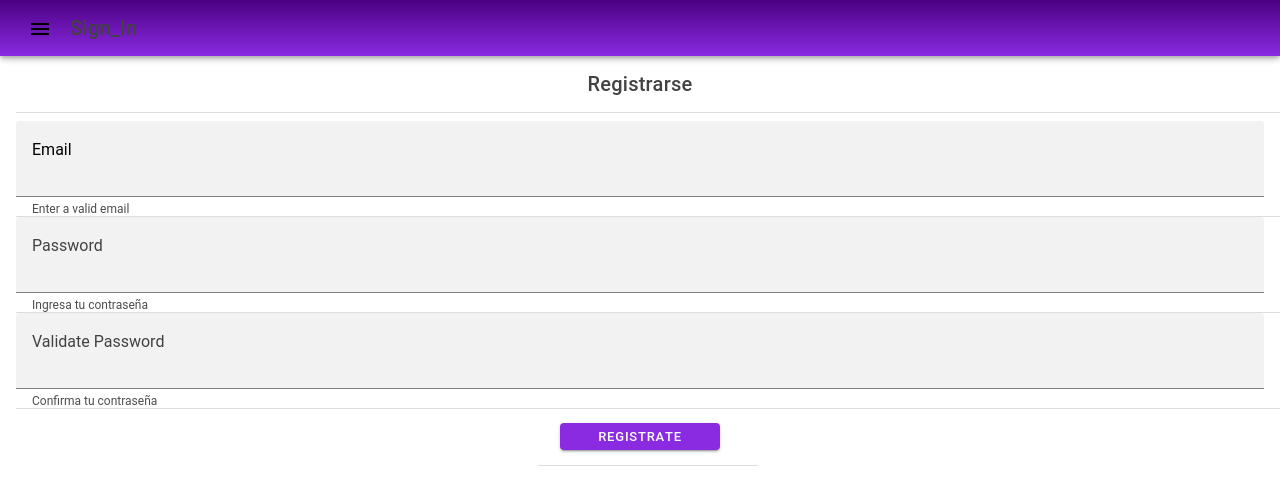
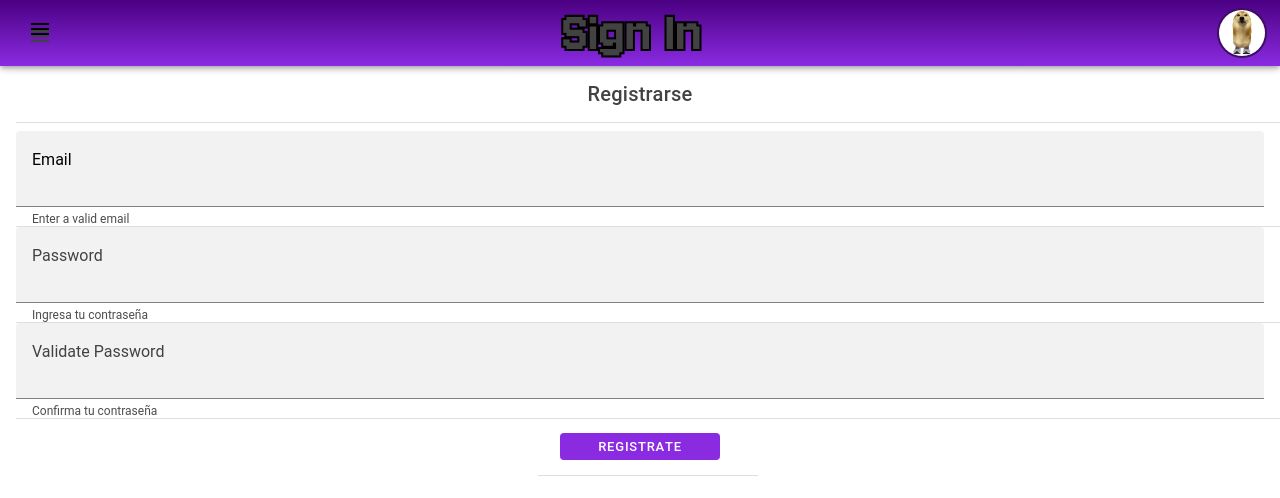
Before and after one commit to VicenteESCa/EntregaParcial2-INGWEB-Mobile, a React (Vite) app: page /sign_in in a window 1280 px wide. Shown: the top 498 px of the page. Built offline with nearby package versions, Linux system fonts and the light colour scheme.

Commit message:
movi todo lo que es toolbar a un componente, agrege titulos y una imagen de un perro chistoso

```diff
--- /dev/null
+++ b/src/components/My_Toolbar.tsx
@@ -0,0 +1,21 @@
+import React, { PropsWithChildren } from 'react';
+import {IonText, IonItem, IonHeader, IonMenu, IonToolbar, IonTitle, IonContent, IonPage, IonButton,IonButtons, IonMenuButton, IonList, IonLabel, IonMenuToggle } from '@ionic/react'
+import '../theme/My_Toolbar.css';
+import { Children } from 'react';
+import { home, person, settings } from 'ionicons/icons';
+
+const My_Toolbar = ({children} : PropsWithChildren)=>{
+    return(
+      <IonHeader>
+          <IonToolbar className="custom">
+              <IonMenuButton slot="start" className='menu-button'/> {/* Este botón controla el menú lateral */}
+              <IonButton color="none" slot="end" size="small" shape={'circle' as any}>
+                  <img className="profile_img" src="src/assets/img_random.jpg"/>
+              </IonButton>
+              <IonTitle className="toolbar-title">{children}</IonTitle>
+          </IonToolbar>
+      </IonHeader>
+    )
+}
+
+export default My_Toolbar;
--- a/src/pages/Home.tsx
+++ b/src/pages/Home.tsx
@@ -36,11 +36,7 @@ const swiperCaract0=
 const Home: React.FC = () =>{
   return(
     <IonPage>
-        <IonHeader>
-        <IonToolbar className="custom">
-          <IonTitle></IonTitle>
-        </IonToolbar>
-      </IonHeader>
+      <My_Toolbar>Home</My_Toolbar>
       <IonContent fullscreen>
         <IonHeader>
           <IonTitle style={{fontSize:"40px"}}>Hi, user!!</IonTitle>
--- a/src/pages/Login.tsx
+++ b/src/pages/Login.tsx
@@ -1,23 +1,17 @@
-import { IonCard, IonButton, IonContent, IonHeader, IonItem, IonPage, IonTextarea, IonTitle, IonToolbar } from '@ionic/react';
+import { IonAvatar, IonIcon, IonCard, IonButton, IonContent, IonHeader, IonItem, IonPage, IonTextarea, IonTitle, IonToolbar, IonImg } from '@ionic/react';
 import '../theme/Login.css';
+import My_Toolbar from '../components/My_Toolbar'
 
 const Login: React.FC = () => {
   return (
     <IonPage>
-      <IonHeader>
-        <IonToolbar className="custom">
-          <IonTitle></IonTitle>
-        </IonToolbar>
-      </IonHeader>
+      <My_Toolbar>
+        Login
+      </My_Toolbar>
       <IonContent fullscreen>
-        <IonHeader collapse="condense">
-          <IonToolbar>
-            <IonTitle size="large">Login</IonTitle>
-          </IonToolbar>
-        </IonHeader>
           <IonItem>
             <IonToolbar className='Titulo-Correo'>
-              <IonTitle className='CCentrado'>Iniciar sesion</IonTitle>
+              <IonTitle>Iniciar sesion</IonTitle>
             </IonToolbar>
           </IonItem>
           <IonItem>
--- a/src/pages/Sign_In.tsx
+++ b/src/pages/Sign_In.tsx
@@ -4,6 +4,7 @@ import { clsx } from 'clsx';
 import ExploreContainer from '../components/ExploreContainer';
 import '../theme/Login.css';
 import '../theme/Sign_In.css';
+import My_Toolbar from '../components/My_Toolbar'
 
 const Sign_In: React.FC = () => {
   const [isTouched, setIsTouched] = useState(false);
@@ -34,17 +35,8 @@ const Sign_In: React.FC = () => {
 
   return (
     <IonPage>
-      <IonHeader>
-        <IonToolbar className="custom">
-          <IonTitle>Sign_In</IonTitle>
-        </IonToolbar>
-      </IonHeader>
+      <My_Toolbar>Sign In</My_Toolbar>
       <IonContent fullscreen>
-        <IonHeader collapse="condense">
-          <IonToolbar>
-            <IonTitle size="large">Sing_In</IonTitle>
-          </IonToolbar>
-        </IonHeader>
         <IonItem>
           <IonToolbar className='Titulo-Correo'>
             <IonTitle>Registrarse</IonTitle>
--- a/src/theme/Home.css
+++ b/src/theme/Home.css
@@ -1,16 +1,13 @@
-.custom{
-    --background: linear-gradient(180deg, #4b0082, #8a2be2);
-    padding: 0px 0px 0px 50px;
-}
 .swiper-slide {
   width: auto;  /* Deja que las tarjetas tengan su propio tamaño */
   height: auto; /* Para espaciar las tarjetas si es necesario */
-  }
+}
 
 .swiper-container{
     width: 100%; /* Para que el Swiper use todo el ancho */
     height: auto;
-  }
+}
+
 .cards{
   height:150px;
   width: 160px;
@@ -19,8 +16,8 @@
   background-size: contain ;
   background-repeat: no-repeat;
   background-position: center;
+}
 
-}
 .cards[data-img] {
   background: var(--img-background);
 }
--- a/src/theme/Login.css
+++ b/src/theme/Login.css
@@ -1,9 +1,3 @@
-.custom{
-    --background: linear-gradient(180deg, #4b0082, #8a2be2);
-    padding: 0px 0px 0px 50px;
-}
-
-
 .my-button{
     --background: #8a2be2;
     width: 200px;
@@ -17,10 +11,6 @@
     gap: 200px; /* Espacio entre los botones */
   }
 
-.menu-button {
-    margin: 5px 0px 0px 16px;
-}
-
 .Titulo-Correo{
     --margin: 0px;
     text-align: center
@@ -29,6 +19,7 @@
 .semi-transparent-text::placeholder {
     color: rgba(128, 128, 128, 0.5); /* Color gris semi-transparente */
 }
+
 .login-wrapper{
     display: flex;
     justify-content: center;
--- /dev/null
+++ b/src/theme/My_Toolbar.css
@@ -0,0 +1,54 @@
+.custom{
+    --background: linear-gradient(180deg, #4b0082, #8a2be2);
+    width: 100%;
+    padding: 0px 0px 0px 0px;
+}
+
+.Titulo-Correo{
+    --margin: 0px;
+    text-align: center
+}
+
+.semi-transparent-text::placeholder {
+    color: rgba(128, 128, 128, 0.5); /* Color gris semi-transparente */
+}
+
+.login-wrapper{
+    display: flex;
+    justify-content: center;
+    align-items: center;
+}
+
+@font-face {
+    font-family: 'Title_Font';
+    src: url('../assets/fonts/Jersey10-Regular.ttf');
+    font-weight: bold;
+}
+
+.toolbar-title {
+    text-align: center;
+    font-family: 'Title_Font';
+    font-size: 60px;
+    background: black;
+    background-clip: text;
+    -webkit-text-stroke: 4px transparent;
+}
+
+.profile_img {
+    width:  50px;
+    height:  50px;
+    border-radius: 50%;
+    border: 2px solid black;
+    border-color: #3e0f5f;
+}
+
+ion-button {
+  --box-shadow: 0px;
+
+  --background-hover: none;
+  --background-activated: none;
+  --background-activated-opacity: 0%;
+  --background-focused: none;
+
+  --border-width: 0px;
+}
--- a/src/theme/Sign_In.css
+++ b/src/theme/Sign_In.css
@@ -2,7 +2,3 @@
     margin-top:    10px; /* Adjust this value as needed */
     margin-bottom: 10px; /* Adjust this value as needed */
 }
-.custom{
-    --background: linear-gradient(180deg, #4b0082, #8a2be2);
-    padding: 0px 0px 0px 50px;
-}
--- a/src/theme/variables.css
+++ b/src/theme/variables.css
@@ -3,7 +3,6 @@ http://ionicframework.com/docs/theming/ */
   /* También puedes utilizar margin si prefieres mover el botón más allá del contenedor */
   .menu-button {
     margin: 5px 0px 0px 16px;
-
   }
   /* variables.css */
 @import '~swiper/swiper-bundle.css';
```
Also changed, not shown: src/assets/fonts/Jersey10-Regular.ttf (added), src/assets/img_random.jpg (added).
